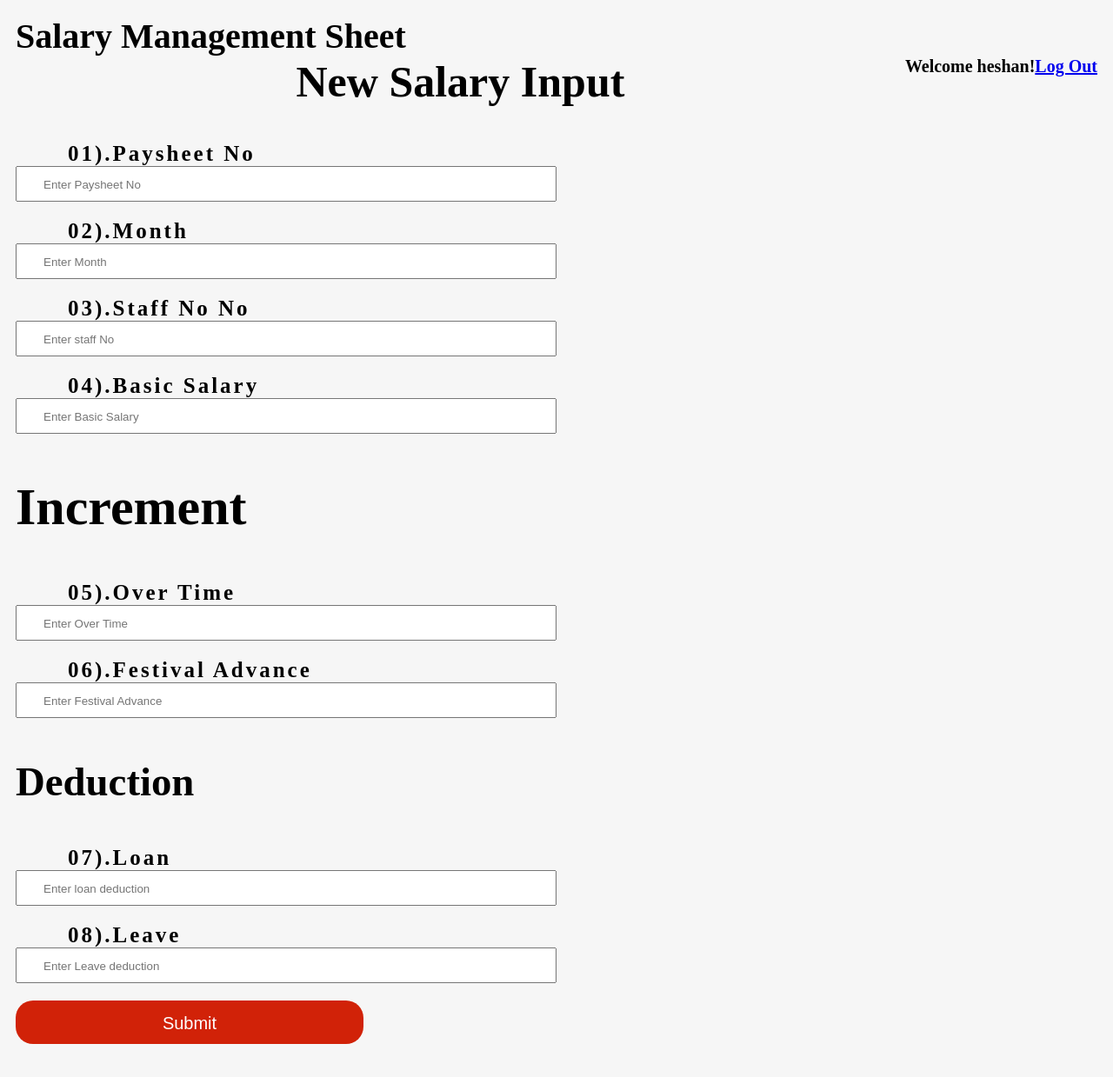
After one commit to sachintha94/salary_management_system, a PHP site: page /ssms/salarymang.php in a window 1280 px wide. The commit adds this page. Shown: the whole page at 87% size. Run offline with PHP 8.4, Linux system fonts and the light colour scheme; a user stored in the database is signed in.

Commit message:
Add files via upload

```diff
--- a/css/main.css
+++ b/css/main.css
@@ -122,62 +120,89 @@ body.user{
 	font-weight: bold;
     font-size:40px;
     padding: 10px;
-	background:#f6f6f6;
+    background:#f6f6f6;
 }
 
-
-
+}
 body header.appname{
 	float: left;
 	font-size: 50px;
 
 }
 body header .loggedin{
-	/*float: right;*/
+	float: right;
 	font-size: 20px;
     top: 5%;
 }
 
 .salary{
-    width: 600px;
-    height: 600px;
     position: absolute;
-    top: 20%;
+    top: 30%;
     left: 60%;
     border-radius: 40px;
 }
-.salarybox input[type="submit"]
-{
-    border: none;
-    outline: none;
-    width: 400px;
-    height: 100px;
-    background: #d12208;
-    color: #fff;
-    font-size: 20px;
-    border-radius: 20px;
+
+.button1{
+  background-color: #4CAF50; /* Green */
+  border: none;
+  color: white;
+  padding: 50px 70px;
+  text-align: center;
+  text-decoration: none;
+  display: inline-block;
+  font-size: 50px;
+ position: absolute;
+ top: 20%;
+ left: 10%;
 
 
 }
-.salarybox input[type="submit" ]:hover
-{
-    cursor: pointer;
-    background: #ffc107;
-    color: #000;
+.button2{
+  background-color: #4CAF50; /* Green */
+  border: none;
+  color: white;
+  padding: 50px 70px;
+  text-align: center;
+  text-decoration: none;
+  display: inline-block;
+  font-size: 50px;
+ position: absolute;
+ top: 50%;
+ left: 10%;
+
+
+}
+.button3{
+  background-color: #4CAF50; /* Green */
+  border: none;
+  color: white;
+  padding: 50px 70px;
+  text-align: center;
+  text-decoration: none;
+  display: inline-block;
+  font-size: 50px;
+ position: absolute;
+ top: 80%;
+ left: 10%;
+
+
+}
+
+
 }
 /*new user*/
-body div.registionbox{
-    width: 600px;
-    height: 1200px;
+/*.registionbox{
+    width: 300px;
+    height: 1000px;
     background: #000;
-    color: #fff;
+    position: absolute;
     top: 90%;
     left: 45%;
     position: absolute;
     transform: translate(-40%,-50%);
-box-sizing: border-box;
+    box-sizing: border-box;
     padding:0px 0px 0px;
-}
+}*/
 h1{
     margin: 0;
     padding: 10px 0px 40px;
@@ -188,13 +213,14 @@ h1{
 .registionbox p {
     margin: 0;
     font-weight: bold;
-    font-size: 30px;
+    font-size: 25px;
     letter-spacing: 3px;
     padding:0px 0px 0px 60px;
     text-align:left;
 }
 .registionbox input{
-    width: 65%;
+    display: block;
+    width: 50%;
     padding: 12px 30px 10px;
     margin-bottom: 20px;
     box-sizing: border-box;
--- a/inc/connection.php
+++ b/inc/connection.php
@@ -4,10 +4,11 @@ $dbuser ='root';
 	$dbpass ='';
 	$dbname ='ssms';
 
-$connection = mysqli_connect('localhost', 'root', '','ssms');
+	$connection = mysqli_connect('localhost', 'root', '', 'ssms');
 
 	//checking the connection
-if (mysqli_connect_errno()) {
-	die('Database connection failed'. mysqli_connection_error());
+	if(mysqli_connect_errno()) {
+		die('Database connection failed'. mysqli_connect_error());
 	}
+
 ?>
--- /dev/null
+++ b/salarymang.php
@@ -0,0 +1,119 @@
+<?php session_start();?>
+<?php require('inc/connection.php');?>
+<?php
+	//checking if a user is logged in
+	if(!isset($_SESSION['staffno'])){
+		header('location:index.php');
+	}
+?>
+
+<?php
+
+	//check for the submision button
+	if (isset($_POST['submit']))
+  {
+	 	$errors = array();
+		//check all are entered
+		if (!isset($_POST['paysheetno'] )){
+		$errors[] = 'paysheet no  is Missing';}
+
+		if (!isset($_POST['month'] )){
+		$errors[] = 'month is Missing';}
+
+		if (!isset($_POST['bsalary'] )){
+		$errors[] = 'basic salary  is Missing';}
+
+		if (!isset($_POST['overtime'] )){
+		$errors[] = 'lastname  is Missing';}
+
+		if (!isset($_POST['festival'] )){
+		$errors[] = 'festival is Missing';}
+
+		if (!isset($_POST['loan'] )){
+		$errors[] = 'loan is Missing';}
+
+		if (!isset($_POST['leave'] )){
+		$errors[] = 'leave is Missing';}
+
+		//check if there are any error in the form
+	    if(empty($errors))
+	    	echo "$errors";
+	   {
+		  	 //save all details in to variables
+	  	     $paysheetno = mysqli_real_escape_string($connection, $_POST['paysheetno']);
+	  	     $month      = mysqli_real_escape_string($connection, $_POST['month']);
+	  	     $staffno    = mysqli_real_escape_string($connection, $_POST['staffno']);
+	         $bsalary    = mysqli_real_escape_string($connection, $_POST['bsalary']);
+	  	     $overtime   = mysqli_real_escape_string($connection, $_POST['overtime']);
+	  	     $festival   = mysqli_real_escape_string($connection, $_POST['festival']);
+	  	     $loan       = mysqli_real_escape_string($connection, $_POST['loan']);
+	  	     $leave      = mysqli_real_escape_string($connection, $_POST['leave']);
+
+
+	  	      //Prepare database qurry
+	             $query = "INSERT INTO 'salary' ('paysheet_no', 'month', 'staff_no', 'staff_leave', 'staff_ot', 'staff_advance', 'b_salary', 'net_amount') VALUES ('$paysheetno', '$month', '$staffno', '$bsalary', '$overtime', '$festival', '$lone', '$leave')";
+
+
+
+
+	             $result_set = mysqli_query($connection, $query);
+
+
+	             if ($result_set)
+	               {
+		             	//$query successful
+		             	if (mysqli_num_rows($result_set) == 1)
+		             	{
+		             		//vali user found
+		             		header('location: showsalary.php');
+		             	}
+		             		else
+		             		{
+		                     $errors[] = 'Invalid user';
+		             	   }
+
+	             }
+  	    }
+   }
+
+?>
+<!DOCTYPE html>
+<html>
+<head>
+	<title>Salary Input</title>
+	<link rel="stylesheet" type="text/css" href="css/main.css">
+</head>
+<body class="user">
+	<form action="salarymang.php" method="POST">
+	<header>
+ 		<div class="appname"> Salary Management Sheet</div>
+ 		<div class="loggedin"> Welcome <?php echo $_SESSION['username'];?>!<a href="logout.php">Log Out</a></div>
+ 	</header>
+ 	<div class='registionbox'>
+ 	<h1>New Salary Input</h1>
+ 		<form>
+ 		<p>01).Paysheet No</p>
+		<input type="text" name="paysheetno" placeholder="Enter Paysheet No" required>
+		<p>02).Month</p>
+		<input type="text" name="month" placeholder="Enter Month" required>
+		<p>03).Staff No No</p>
+		<input type="text" name="staffno" placeholder="Enter staff No" required>
+        <p>04).Basic Salary</p>
+		<input type="text" name="bsalary" placeholder="Enter Basic Salary" required>
+		<h2>Increment</h2>
+		<p>05).Over Time</p>
+		<input type="text" name="overtime" placeholder="Enter Over Time">
+		<p>06).Festival Advance</p>
+		<input type="text" name="festival" placeholder="Enter Festival Advance">
+		<h3>Deduction</h3>
+		<p>07).Loan</p>
+		<input type="text" name="loan" placeholder="Enter loan deduction">
+		<p>08).Leave</p>
+		<input type="text" name="leave" placeholder="Enter Leave deduction">
+		<input type="Submit" name="submit" value="Submit"></input>
+	</form>
+
+</div>
+</form>
+</body>
+</html>
```
Also changed, not shown: other parts of css/main.css (+10 -32 lines), index.php (+4 -3 lines), logout.php (added, +14 -0 lines), newuser.php (+114 -3 lines), showsalary.php (added, +66 -0 lines), user.php (+8 -8 lines). Lines whose indentation alone changed are shown as unchanged.
